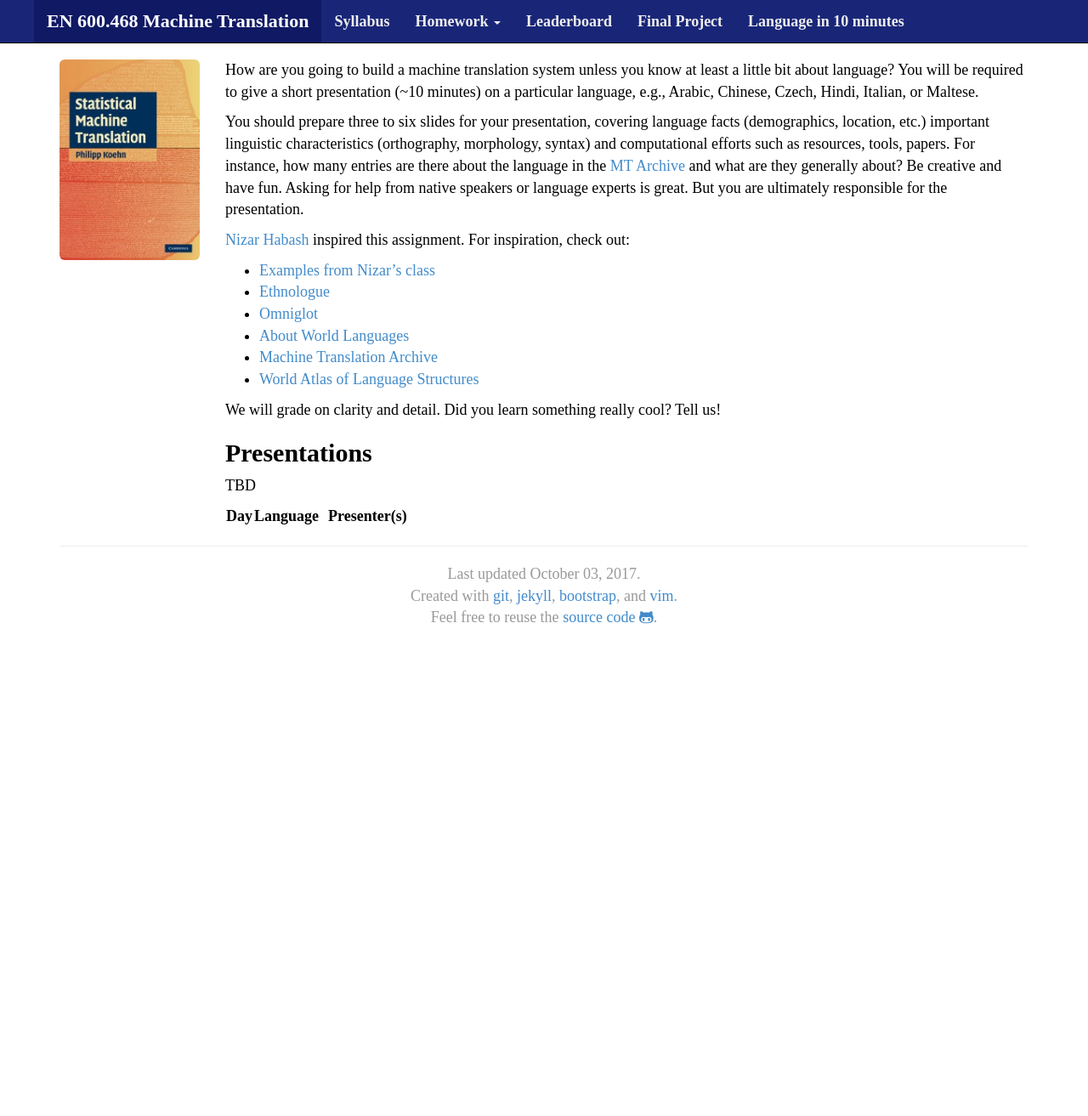
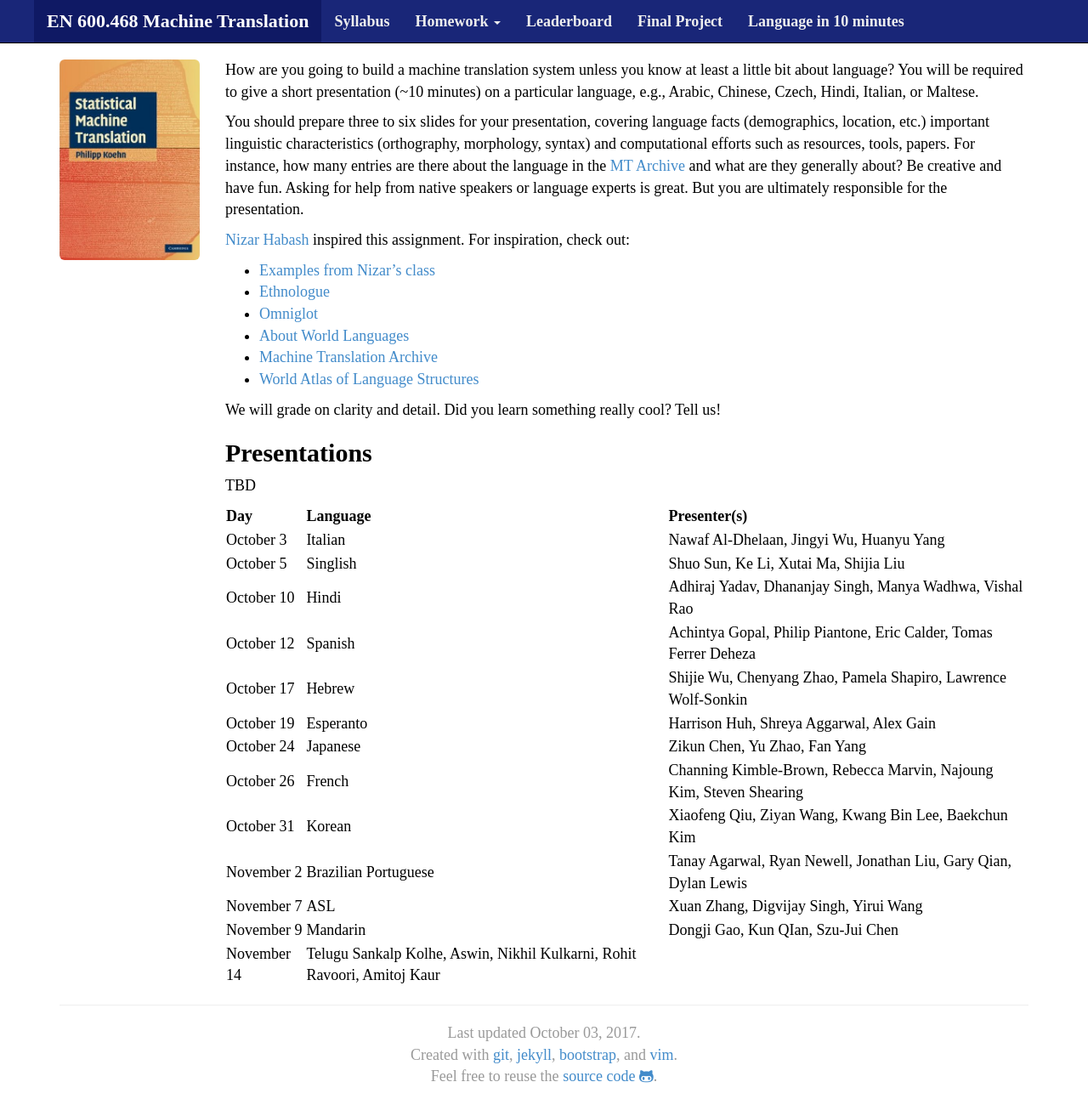
Before and after one commit to mt-class/jhu, a Jekyll site: the page built from lin10.md, in a window 1280 px wide and 1332 px high. Shown: the top 1313 px of the window at 85% size. Built offline with Jekyll 4.4.1, drawn with Linux system fonts in a browser that asks for light colours; nearby versions of some CDN libraries; some web fonts are replaced.

Commit message:
Update lin10.md

```diff
--- a/lin10.md
+++ b/lin10.md
@@ -39,3 +39,16 @@ Presentations
 TBD
 
 | **Day**      | **Language**&nbsp;&nbsp; | **Presenter(s)** |
+| October 3 | Italian | Nawaf Al-Dhelaan, Jingyi Wu, Huanyu Yang |
+| October 5 | Singlish | Shuo Sun, Ke Li, Xutai Ma, Shijia Liu |
+| October 10 | Hindi | Adhiraj Yadav, Dhananjay Singh, Manya Wadhwa, Vishal Rao |
+| October 12 | Spanish | Achintya Gopal, Philip Piantone, Eric Calder, Tomas Ferrer Deheza |
+| October 17 | Hebrew | Shijie Wu, Chenyang Zhao, Pamela Shapiro, Lawrence Wolf-Sonkin |
+| October 19 | Esperanto | Harrison Huh, Shreya Aggarwal, Alex Gain |
+| October 24 | Japanese | Zikun Chen, Yu Zhao, Fan Yang |
+| October 26 | French | Channing Kimble-Brown, Rebecca Marvin, Najoung Kim, Steven Shearing |
+| October 31 | Korean | Xiaofeng Qiu, Ziyan Wang, Kwang Bin Lee, Baekchun Kim |
+| November 2 | Brazilian Portuguese | Tanay Agarwal, Ryan Newell, Jonathan Liu, Gary Qian, Dylan Lewis |
+| November 7 | ASL | Xuan Zhang, Digvijay Singh, Yirui Wang |
+| November 9 | Mandarin | Dongji Gao, Kun QIan, Szu-Jui Chen |
+| November 14 | Telugu Sankalp Kolhe, Aswin, Nikhil Kulkarni, Rohit Ravoori, Amitoj Kaur |
```
